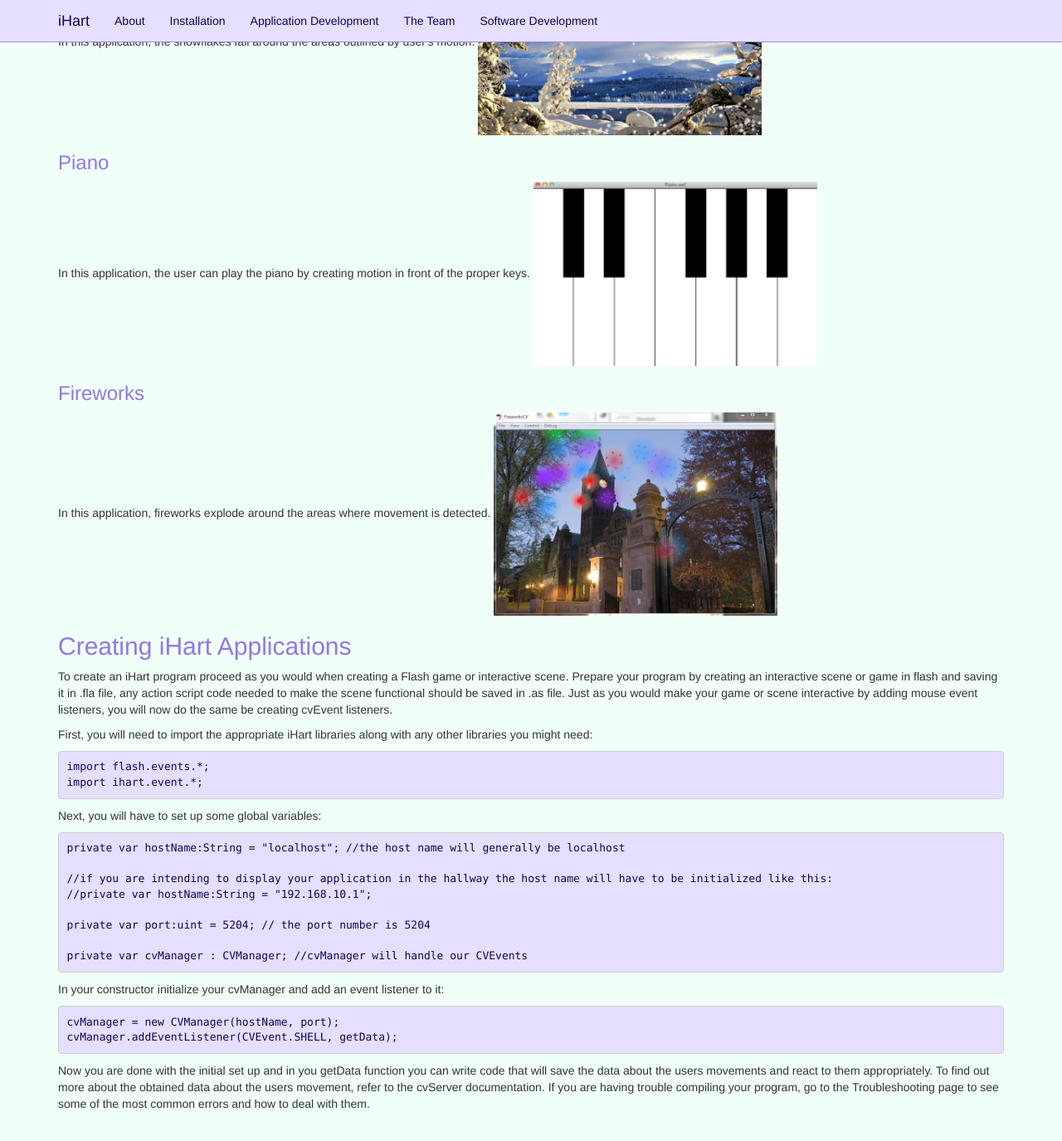
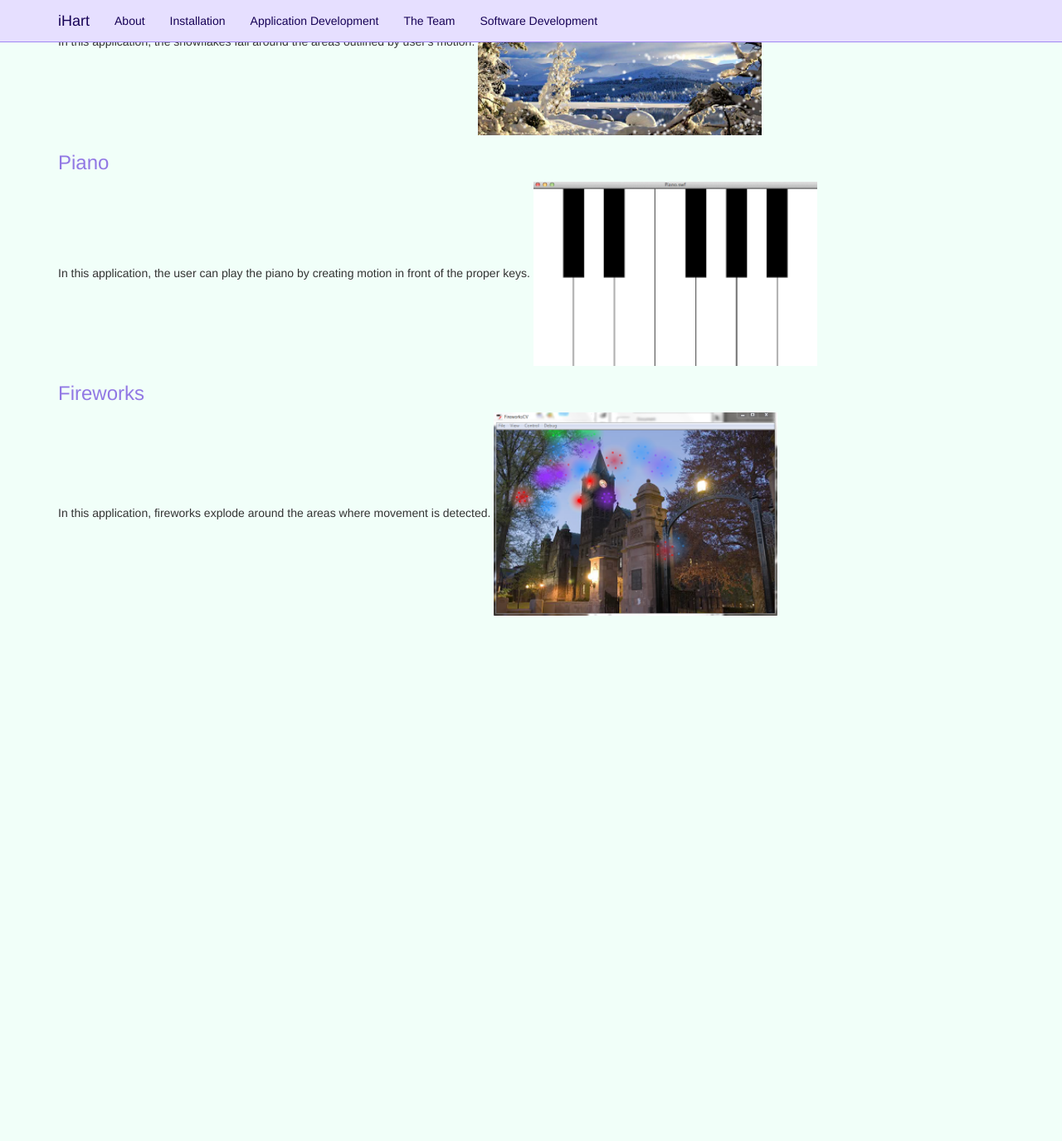
Before and after one commit to ihart-mhc/ihart-mhc.github.io, a Jekyll site: the page built from applications/index.md, in a window 1280 px wide and 1400 px high, scrolled down 1231 px. Shown: the top 1375 px of the window at 83% size. Built offline with Jekyll 4.4.1, drawn with Linux system fonts in a browser that asks for light colours; nearby versions of some CDN libraries; after the commit the page ends 2033 px from its top, so only the background shows below that.

Commit message:
Add a guides section in applications and part of a troubleshooting section

```diff
--- a/applications/index.md
+++ b/applications/index.md
@@ -1,11 +1,10 @@
 ---
-layout: default
-title: Application Development
+title: Applications
 ---
 
 # Application Development
 * [Current Applications](#examples-of-current-ihart-applications)
-* [Guides](#creating-ihart-applications)
+* [Guides](guides)
 * [Source Code](https://github.com/ihart-mhc/ihart)
 
 ## Examples of Current iHart Applications
@@ -34,33 +33,3 @@
 ### Fireworks
 In this application, fireworks explode around the areas where movement is detected.
 ![Screenshot of the Fireworks Application](img/fireworks.png)
-
-## Creating iHart Applications
-To create an iHart program proceed as you would when creating a Flash game or interactive scene. Prepare your program by creating an interactive scene or game in flash and saving it in .fla file, any action script code needed to make the scene functional should be saved in .as file. Just as you would make your game or scene interactive by adding mouse event listeners, you will now do the same be creating cvEvent listeners.
-
-First, you will need to import the appropriate iHart libraries along with any other libraries you might need:
-
-    import flash.events.*;
-    import ihart.event.*;
-
-Next, you will have to set up some global variables:
-
-    private var hostName:String = "localhost"; //the host name will generally be localhost
-
-    //if you are intending to display your application in the hallway the host name will have to be initialized like this:
-    //private var hostName:String = "192.168.10.1";
-
-    private var port:uint = 5204; // the port number is 5204
-
-    private var cvManager : CVManager; //cvManager will handle our CVEvents
-
-In your constructor initialize your cvManager and add an event listener to it:
-
-    cvManager = new CVManager(hostName, port);
-    cvManager.addEventListener(CVEvent.SHELL, getData);
-
-
-Now you are done with the initial set up and in you getData function you can write code that will save the data about the users movements
-and react to them appropriately. To find out more about the obtained data about the users movement, refer to the cvServer documentation.
-If you are having trouble compiling your program, go to the Troubleshooting page to see some of the most common errors and how to deal
-with them.
```
Also changed, not shown: applications/guides/index.md (added, +66 -0 lines), applications/guides/img/actionscript-settings.png (added), applications/guides/img/actionscript-source-path.png (added), applications/guides/img/advanced-actionscript-settings.png (added), applications/guides/img/file-publish-settings.png (added).
